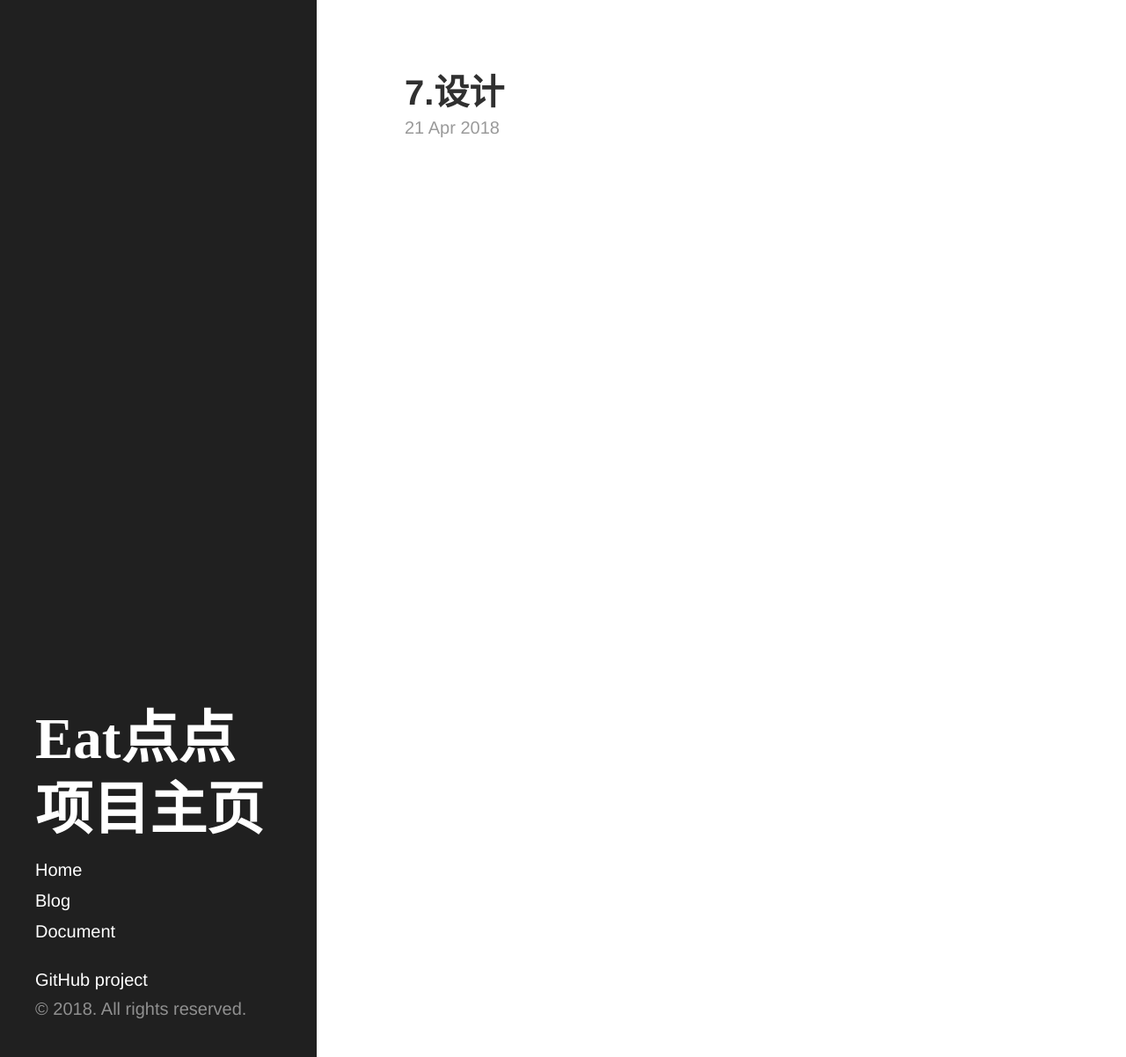
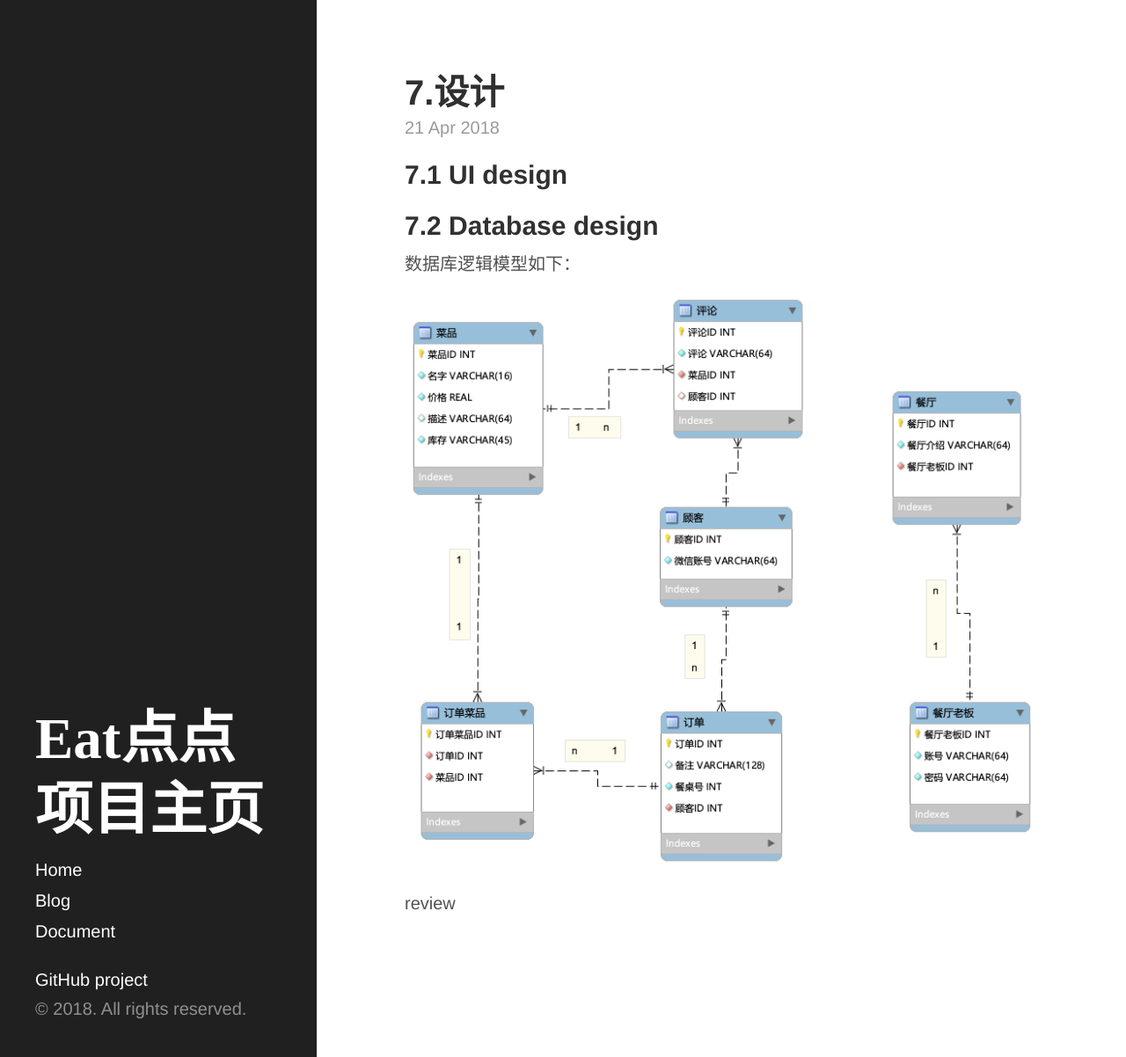
Before and after one commit to ChickenDinner8/ChickenDinner8.github.io, a Jekyll site: the page built from _posts/2018-04-21-design.md, in a window 1280 px wide and 1202 px high. Shown: the whole window at 88% size. Built offline with Jekyll 4.4.1, drawn with Linux system fonts in a browser that asks for light colours.

Commit message:
modify doc

```diff
--- a/_posts/2018-04-21-design.md
+++ b/_posts/2018-04-21-design.md
@@ -3,3 +3,14 @@ layout: post
 title: 7.设计
 tags: document
 ---
+
+## 7.1 UI design
+
+
+## 7.2 Database design
+
+数据库逻辑模型如下：
+
+![domain model](https://github.com/ChickenDinner8/ChickenDinner8.github.io/blob/master/public/img/ER/ER.PNG?raw=true)
+
+review
```
Also changed, not shown: _posts/2018-04-21-需求说明书.md (+0 -8 lines).
